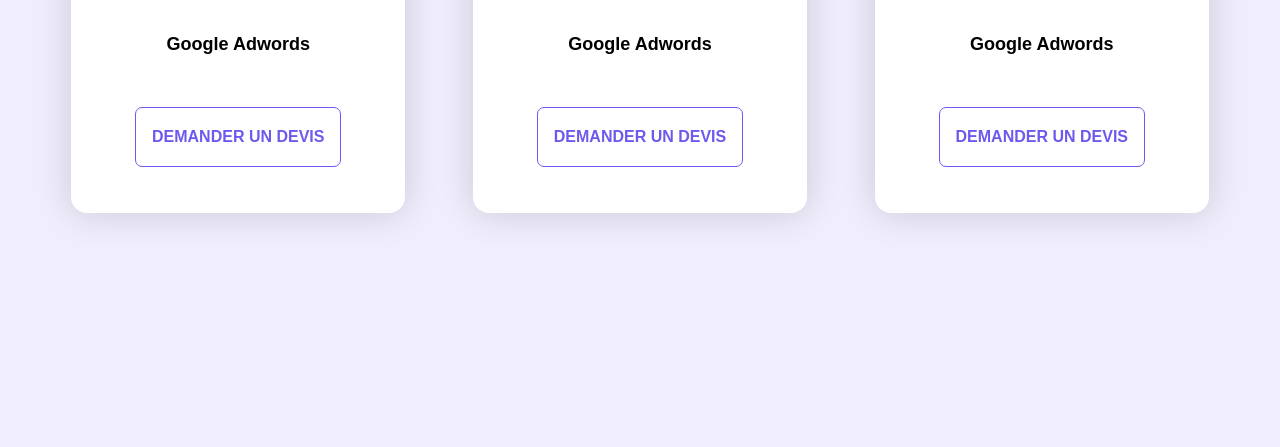
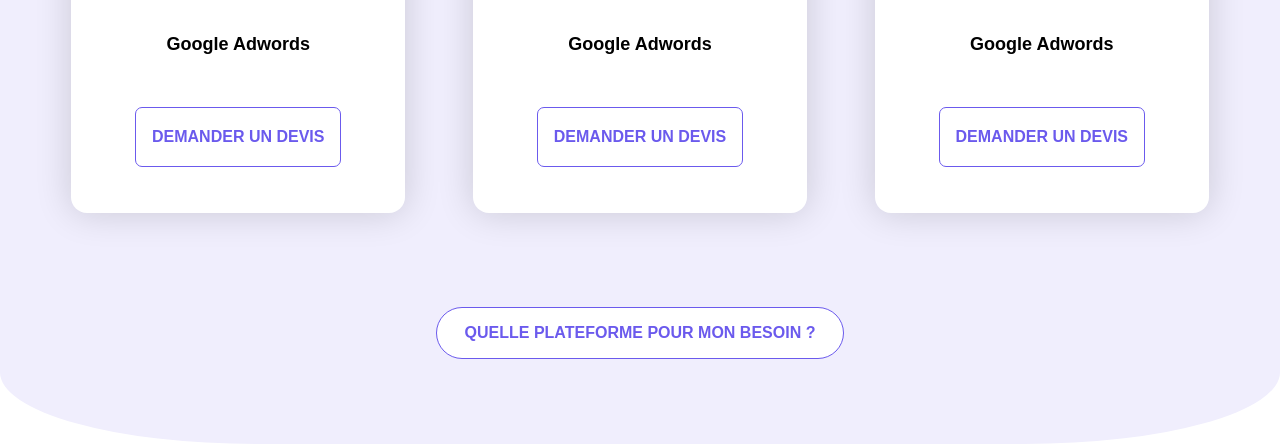
Before and after one commit to ArcanumLibella/test-keolio, a website: page index.html in a window 1280 px wide. Shown: the part 2462-2909 px from the top of the page. Drawn offline with nearby package versions, Linux system fonts and the light colour scheme; files that its build step writes are made by us from their sources; files whose address does not match are found by name; a web font is replaced by a local one.

Commit message:
FEATURE: Add section solutions

```diff
--- a/app/scss/layouts/_solutions.scss
+++ b/app/scss/layouts/_solutions.scss
@@ -1,6 +1,8 @@
 .section--solutions {
-  padding: 180px 0;
+  padding: 180px 0 85px;
   background-color: $lightPurple;
+  border-bottom-left-radius: 20% 5%;
+  border-bottom-right-radius: 20% 5%;
 
   .h2 {
     text-align: center;
@@ -13,10 +15,13 @@
   }
 
   .solutions {
+    text-align: center;
+
     &__wrapper {
       display: flex;
       flex-wrap: wrap;
       justify-content: space-between;
+      margin-bottom: 40px;
     }
 
     .card-solution {
--- a/index.html
+++ b/index.html
@@ -19,7 +19,7 @@
     <link rel="stylesheet" href="https://use.typekit.net/xwz4mjw.css" />
 
     <!-- CSS File -->
-    <link rel="stylesheet" href="dist/style.css?cb=1593882662666" />
+    <link rel="stylesheet" href="dist/style.css?cb=1593883466324" />
 
     <!-- SVG SPRITE -->
     <svg
@@ -801,12 +801,17 @@
                 </div>
               </div>
             </div>
+            <div class="cta cta--secondary">
+              <a href="/" class="cta__link">
+                Quelle plateforme pour mon besoin ?
+              </a>
+            </div>
           </div>
         </div>
       </section>
     </main>
 
     <!-- JavaScript File -->
-    <script src="dist/all.js?cb=1593882662666"></script>
+    <script src="dist/all.js?cb=1593883466324"></script>
   </body>
 </html>
```
